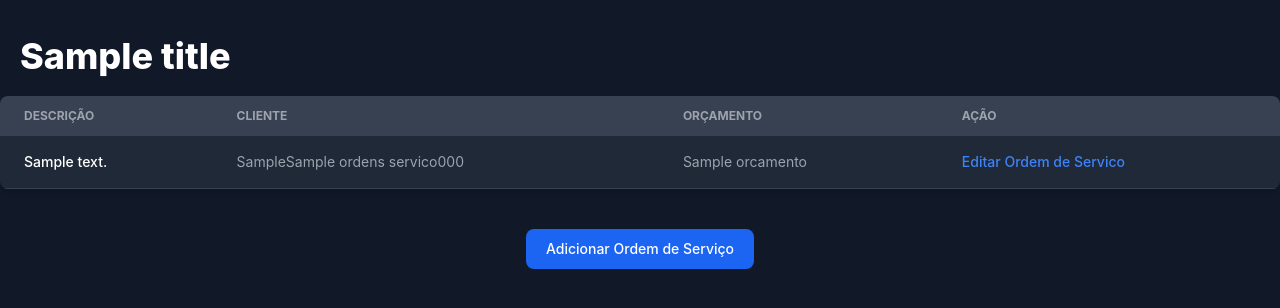
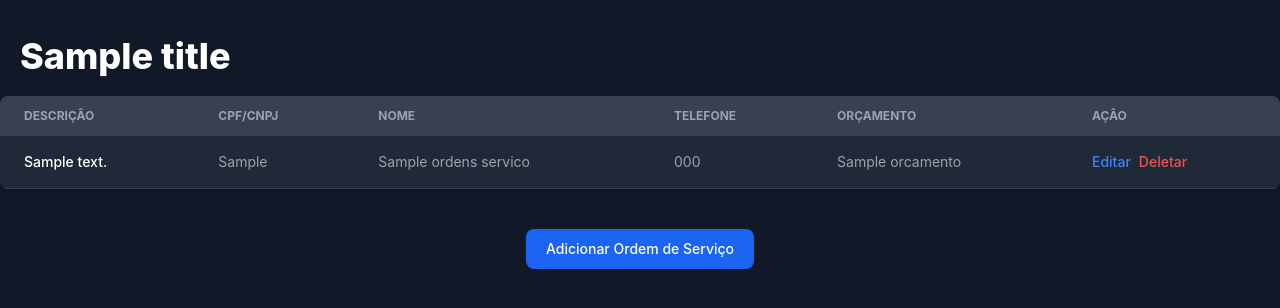
Before and after one commit to rafaels549/mvcphpstudies, a PHP site: template views/home.php in a window 1280 px wide. Shown: the part 64-372 px from the top of the page. Run offline with PHP 8.4, Linux system fonts and the light colour scheme; the template is opened without the code that fills it: most values are stand-ins (such as "Sample title", 1, 10 or a date in 2020); some libraries are stand-ins or nearby versions.

Commit message:
Samuel Umtiti

```diff
--- a/controllers/ClienteController.php
+++ b/controllers/ClienteController.php
@@ -62,7 +62,7 @@
             $cliente= $clienteModel->findById($id[0])["data"][0];
 
             $this->loadView('cliente', [
-                'title' => 'Clientes',
+                'title' => $cliente->nome,
                 'cliente' => $cliente
              ]);
 
--- a/layouts/footer.php
+++ b/layouts/footer.php
@@ -1,7 +1,7 @@
 
 
     <script src="https://cdn.jsdelivr.net/npm/flowbite@2.4.1/dist/flowbite.min.js"></script>
-    <script src="https://ajax.googleapis.com/ajax/libs/jquery/3.6.0/jquery.min.js"></script>
+    <script src="https://ajax.googleapis.com/ajax/libs/jquery/3.6.0/jquery.min.js" ></script>
 
 </body>
 </html>
--- a/models/ClienteModel.php
+++ b/models/ClienteModel.php
@@ -11,6 +11,8 @@
         $sql = "SELECT * FROM clientes WHERE id = ?";
         return $this->getQuery($sql, [$id]);
     }
+
+
 
     public function createCliente($nome, $documento, $telefone, $endereco) {
 
--- a/router/routes.php
+++ b/router/routes.php
@@ -51,6 +51,22 @@ $routes = [
     '/create/ordem_servico' => [
              'controller'=>'HomeController@store',
              'middleware'=>'auth'
+    ],
+    '/getordensServico' => [
+        'controller'=>'HomeController@ordens',
+        'middleware'=>'auth'
+    ],
+    '/ordem/{id}' => [
+        'controller'=>'HomeController@ordemView',
+        'middleware' => 'auth'
+    ],
+    '/editOrdem/{id}' => [
+        'controller' => 'HomeController@ordemEdit',
+        'middleware' => 'auth'
+    ],
+    '/deleteOrdem/{id}' => [
+        'controller' => 'HomeController@ordemDelete',
+        'middleware' => 'auth'
     ]
 
 ];
--- a/views/home.php
+++ b/views/home.php
@@ -6,15 +6,20 @@
 
 
     <div class="relative overflow-x-auto shadow-md sm:rounded-lg">
-        <table class="w-full text-sm text-left rtl:text-right text-gray-500 dark:text-gray-400">
+    <table id="tableOrdens" class="w-full text-sm text-left rtl:text-right text-gray-500 dark:text-gray-400">
     <thead class="text-xs text-gray-700 uppercase bg-gray-50 dark:bg-gray-700 dark:text-gray-400">
         <tr>
             <th scope="col" class="px-6 py-3">
                 Descrição
             </th>
-
             <th scope="col" class="px-6 py-3">
-                        Cliente
+                CPF/CNPJ
+            </th>
+            <th scope="col" class="px-6 py-3">
+                Nome
+            </th>
+            <th scope="col" class="px-6 py-3">
+                Telefone
             </th>
             <th scope="col" class="px-6 py-3">
                 Orçamento
@@ -25,39 +30,69 @@
         </tr>
     </thead>
     <tbody>
-          <?php  foreach ($ordens_servico as $ordem_servico) {
-                    echo '<tr class="bg-white border-b dark:bg-gray-800 dark:border-gray-700">';
-                    echo '<td class="px-6 py-4 font-medium text-gray-900 whitespace-nowrap dark:text-white">' . $ordem_servico->descricao_ordem_servico . '</td>';
+        <?php foreach ($ordens_servico as $ordem_servico) : ?>
+            <tr class="bg-white border-b dark:bg-gray-800 dark:border-gray-700">
+                <td class="px-6 py-4 font-medium text-gray-900 whitespace-nowrap dark:text-white">
+                    <?= $ordem_servico->descricao_ordem_servico ?>
+                </td>
+                <td class="px-6 py-4">
+                    <?php
+                    // Verifica se é pessoa física (CPF) ou pessoa jurídica (CNPJ)
+                    if ($ordem_servico->cliente_cpf !== null) {
+                        echo $ordem_servico->cliente_cpf;
+                    } elseif ($ordem_servico->cliente_cnpj !== null) {
+                        echo $ordem_servico->cliente_cnpj;
+                    } else {
+                        echo ''; // Tratamento para caso não haja CPF/CNPJ definido
+                    }
+                    ?>
+                </td>
+                <td class="px-6 py-4">
+                    <?= $ordem_servico->nome_cliente ?>
+                </td>
+                <td class="px-6 py-4">
+                    <?= $ordem_servico->cliente_telefone ?>
+                </td>
+                <td class="px-6 py-4">
+                    <?= $ordem_servico->orcamento ?>
+                </td>
+                <td class="px-6 py-4">
+                    <div class="flex gap-2">
+                    <a href="/mvcphp/ordem/<?= $ordem_servico->id ?>" class="font-medium text-blue-600 dark:text-blue-500 hover:underline">Editar</a>
+                    <button type="button"  data-ordem-id="<?= $ordem_servico->id ?>"   class="font-medium text-red-600 dark:text-red-500 hover:underline delete-btn">Deletar</button>
+                    </div>
 
 
-                    if ($ordem_servico->cliente_cpf !== null) {
-                        echo '<td class="px-6 py-4">' . $ordem_servico->cliente_cpf . $ordem_servico->nome_cliente . $ordem_servico->cliente_telefone .'</td>';
-                    } elseif ($cliente->cliente_cnpj !== null) {
-                        echo '<td class="px-6 py-4">' . $ordem_servico->cliente_cnpj . '</td>';
-                    } else {
-                        echo '<td class="px-6 py-4"></td>'; // Tratamento para caso não haja CPF/CNPJ definido
-                    }
-
-                    echo '<td class="px-6 py-4">' . $ordem_servico->orcamento. '</td>';
-
-                    echo '<td class="px-6 py-4">';
-                    echo '<a href="/mvcphp/cliente/' . $ordem_servico->cliente_id . '" class="font-medium text-blue-600 dark:text-blue-500 hover:underline">Editar Ordem de Servico</a>';
-                    echo '</td>';
-
-                    echo '</tr>';
-                }
-                ?>
-
-
-
+                </td>
+            </tr>
+        <?php endforeach; ?>
     </tbody>
 </table>
     </div>
 
 
+    <div id="popup-modal" tabindex="-1" class="hidden overflow-y-auto overflow-x-hidden fixed top-0 right-0 left-0 z-50 justify-center items-center w-full md:inset-0 h-[calc(100%-1rem)] max-h-full">
+    <div class="relative p-4 w-full max-w-md max-h-full">
+        <div class="relative bg-white rounded-lg shadow dark:bg-gray-700">
+            <button type="button" class="absolute top-3 end-2.5 text-gray-400 bg-transparent hover:bg-gray-200 hover:text-gray-900 rounded-lg text-sm w-8 h-8 ms-auto inline-flex justify-center items-center dark:hover:bg-gray-600 dark:hover:text-white" data-modal-hide="popup-modal">
+                <svg class="w-3 h-3" aria-hidden="true" xmlns="http://www.w3.org/2000/svg" fill="none" viewBox="0 0 14 14">
+                    <path stroke="currentColor" stroke-linecap="round" stroke-linejoin="round" stroke-width="2" d="m1 1 6 6m0 0 6 6M7 7l6-6M7 7l-6 6"/>
+                </svg>
+                <span class="sr-only">Close modal</span>
+            </button>
+            <div class="p-4 md:p-5 text-center">
+                <svg class="mx-auto mb-4 text-gray-400 w-12 h-12 dark:text-gray-200" aria-hidden="true" xmlns="http://www.w3.org/2000/svg" fill="none" viewBox="0 0 20 20">
+                    <path stroke="currentColor" stroke-linecap="round" stroke-linejoin="round" stroke-width="2" d="M10 11V6m0 8h.01M19 10a9 9 0 1 1-18 0 9 9 0 0 1 18 0Z"/>
+                </svg>
+                <h3 class="mb-5 text-lg font-normal text-gray-500 dark:text-gray-400">Você tem certeza que quer deletar essa ordem de serviço?</h3>
+                <button type="button" id="confirmDeleteBtn"  class="text-white bg-red-600 hover:bg-red-800 focus:ring-4 focus:outline-none focus:ring-red-300 dark:focus:ring-red-800 font-medium rounded-lg text-sm inline-flex items-center px-5 py-2.5 text-center">Deletar</button>
+                <button id="triggerDeleteModal2" data-modal-hide="popup-modal" type="button" class="py-2.5 px-5 ms-3 text-sm font-medium text-gray-900 focus:outline-none bg-white rounded-lg border border-gray-200 hover:bg-gray-100 hover:text-blue-700 focus:z-10 focus:ring-4 focus:ring-gray-100 dark:focus:ring-gray-700 dark:bg-gray-800 dark:text-gray-400 dark:border-gray-600 dark:hover:text-white dark:hover:bg-gray-700">Não, cancelar</button>
+            </div>
+        </div>
+    </div>
+</div>
 
-
-
+<button type="button"  id="triggerDeleteModal3" data-modal-target="popup-modal" data-modal-toggle="popup-modal"  class="sr-only font-medium text-red-600 dark:text-red-500 hover:underline"></button>
     <div class="flex justify-center p-10">
     <button data-modal-target="crud-modal" data-modal-toggle="crud-modal" class="block text-white bg-blue-700 hover:bg-blue-800 focus:ring-4 focus:outline-none focus:ring-blue-300 font-medium rounded-lg text-sm px-5 py-2.5 text-center dark:bg-blue-600 dark:hover:bg-blue-700 dark:focus:ring-blue-800" type="button">
         Adicionar Ordem de Serviço
@@ -73,7 +108,7 @@
                     <h3 class="text-lg font-semibold text-gray-900 dark:text-white">
                         Criar Nova Ordem de Serviço
                     </h3>
-                    <button type="button" class="text-gray-400 bg-transparent hover:bg-gray-200 hover:text-gray-900 rounded-lg text-sm w-8 h-8 ms-auto inline-flex justify-center items-center dark:hover:bg-gray-600 dark:hover:text-white" data-modal-toggle="crud-modal">
+                    <button id="triggerDeleteModal" type="button" class="text-gray-400 bg-transparent hover:bg-gray-200 hover:text-gray-900 rounded-lg text-sm w-8 h-8 ms-auto inline-flex justify-center items-center dark:hover:bg-gray-600 dark:hover:text-white" data-modal-toggle="crud-modal">
                         <svg class="w-3 h-3" aria-hidden="true" xmlns="http://www.w3.org/2000/svg" fill="none" viewBox="0 0 14 14">
                             <path stroke="currentColor" stroke-linecap="round" stroke-linejoin="round" stroke-width="2" d="m1 1 6 6m0 0 6 6M7 7l6-6M7 7l-6 6" />
                         </svg>
@@ -122,45 +157,38 @@
 
 <script>
 
-function carregarOrdemServico() {
+
+ $(document).ready(function() {
+    carregarOrdemServico();
+
+    // Delegação de eventos para botões de deletar
+    $(document).on('click', '.delete-btn', function() {
+        $('#triggerDeleteModal3').click();
+        var ordemId = $(this).data('ordem-id');
+        $('#confirmDeleteBtn').data('ordem-id', ordemId);
+    });
+
+    $('#confirmDeleteBtn').on('click', function() {
+        var ordemId = $(this).data('ordem-id'); // Obtém o ID da ordem de serviço a ser deletada
+
         $.ajax({
-            type: 'GET',
-            url: '/mvcphp/getclientes',
+            type: 'DELETE',
+            url: '/mvcphp/deleteOrdem/' + ordemId,
+            dataType: 'json',
             success: function(response) {
-                console.log(response)
                 if (response.success) {
-                    var clientes = response.clientes;
-                    var tbody = $('#tableClientes tbody');
-                    tbody.empty();
-
-
-                    clientes.forEach(function(cliente) {
-                        var tr = '<tr class="bg-white border-b dark:bg-gray-800 dark:border-gray-700">';
-                        tr += '<td class="px-6 py-4 font-medium text-gray-900 whitespace-nowrap dark:text-white">' + cliente.nome + '</td>';
-                        if (cliente.cpf) {
-                            tr += '<td class="px-6 py-4">' + cliente.cpf + '</td>';
+                    $('#triggerDeleteModal2').click();
+                    carregarOrdemServico();
                 } else {
-                            tr += '<td class="px-6 py-4">' + cliente.cnpj + '</td>';
-                        }
-                        tr += '<td class="px-6 py-4">' + cliente.telefone + '</td>';
-                        tr += '<td class="px-6 py-4">' + cliente.endereco + '</td>';
-                        tr += '<td class="px-6 py-4">';
-                        tr += '<a href="/mvcphp/edit/' + cliente.id + '" class="font-medium text-blue-600 dark:text-blue-500 hover:underline">Editar</a>';
-                        tr += '</td>';
-                        tr += '</tr>';
-                        tbody.append(tr);
-                    });
-                } else {
-                    console.error('Erro ao carregar clientes:', response.clientes);
-
+                    alert('Erro ao deletar ordem de serviço.'); // Exibe mensagem de erro, se houver
                 }
             },
             error: function(xhr, status, error) {
-                console.log(xhr.responseText)
                 console.error('Erro na requisição:', error);
+                alert('Erro ao processar a requisição.');
             }
         });
-    }
+    });
 
     $('#formulario').submit(function(event) {
         event.preventDefault();
@@ -174,15 +202,62 @@ function carregarOrdemServico() {
             success: function(response) {
                 console.log('Resposta do servidor:', response);
 
-
                 $('#formulario')[0].reset();
-
-
+                $('#triggerDeleteModal').click();
+                carregarOrdemServico();
             },
             error: function(xhr, status, error) {
                 console.error('Erro na requisição:', error);
             }
         });
     });
+});
+
+function carregarOrdemServico() {
+    $.ajax({
+        type: 'GET',
+        url: '/mvcphp/getordensServico',
+        success: function(response) {
+            if (response.success) {
+                var ordens = response.ordensServico;
+                var tbody = $('#tableOrdens tbody');
+                tbody.empty();
+
+                ordens.forEach(function(ordem) {
+                    var tr = '<tr class="bg-white border-b dark:bg-gray-800 dark:border-gray-700">';
+                    tr += '<td class="px-6 py-4 font-medium text-gray-900 whitespace-nowrap dark:text-white">' + ordem.descricao_ordem_servico + '</td>';
+
+                    // Verifica se é pessoa física (CPF) ou pessoa jurídica (CNPJ)
+                    if (ordem.cliente_cpf !== null) {
+                        tr += '<td class="px-6 py-4">' + ordem.cliente_cpf + '</td>';
+                    } else if (ordem.cliente_cnpj !== null) {
+                        tr += '<td class="px-6 py-4">' + ordem.cliente_cnpj + '</td>';
+                    } else {
+                        tr += '<td class="px-6 py-4"></td>'; // Tratamento para caso não haja CPF/CNPJ definido
+                    }
+
+                    tr += '<td class="px-6 py-4">' + ordem.nome_cliente + '</td>';
+                    tr += '<td class="px-6 py-4">' + ordem.cliente_telefone + '</td>';
+                    tr += '<td class="px-6 py-4">' + ordem.orcamento + '</td>';
+                    tr += '<td class="px-6 py-4">';
+                    tr += '<div class="flex gap-2">';
+                    tr += '<a href="/mvcphp/ordem/' + ordem.id + '" class="font-medium text-blue-600 dark:text-blue-500 hover:underline">Editar</a>';
+                    tr += '<button type="button" data-ordem-id="' + ordem.id + '" class="font-medium text-red-600 dark:text-red-500 hover:underline delete-btn">Deletar</button>';
+                    tr += '</div>';
+                    tr += '</td>';
+                    tr += '</tr>';
+                    tbody.append(tr);
+                });
+            } else {
+                console.log(response);
+                console.error('Erro ao carregar ordens de serviço:', response.ordensServico);
+            }
+        },
+        error: function(xhr, status, error) {
+            console.error('Erro na requisição:', error);
+        }
+    });
+}
+
 
 </script>
```
Also changed, not shown: controllers/HomeController.php (+62 -1 lines), models/OrdemServicoModel.php (+20 -2 lines), views/cliente.php (+12 -13 lines), views/ordem.php (added, +61 -0 lines). Lines whose indentation alone changed are shown as unchanged.
